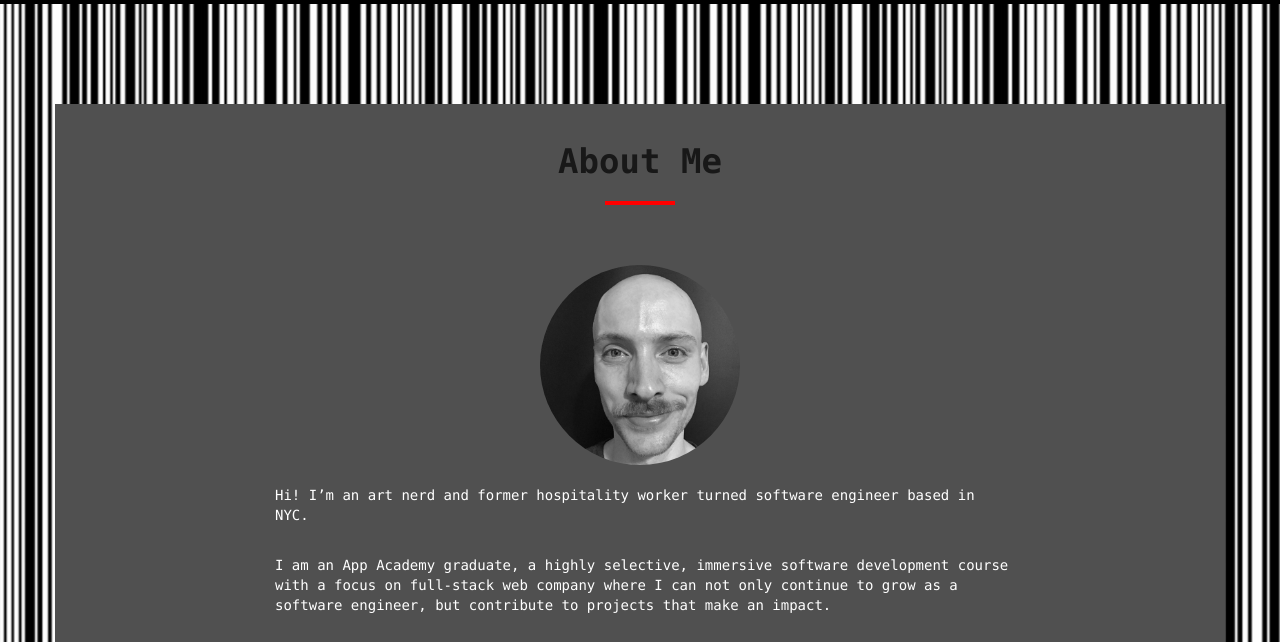
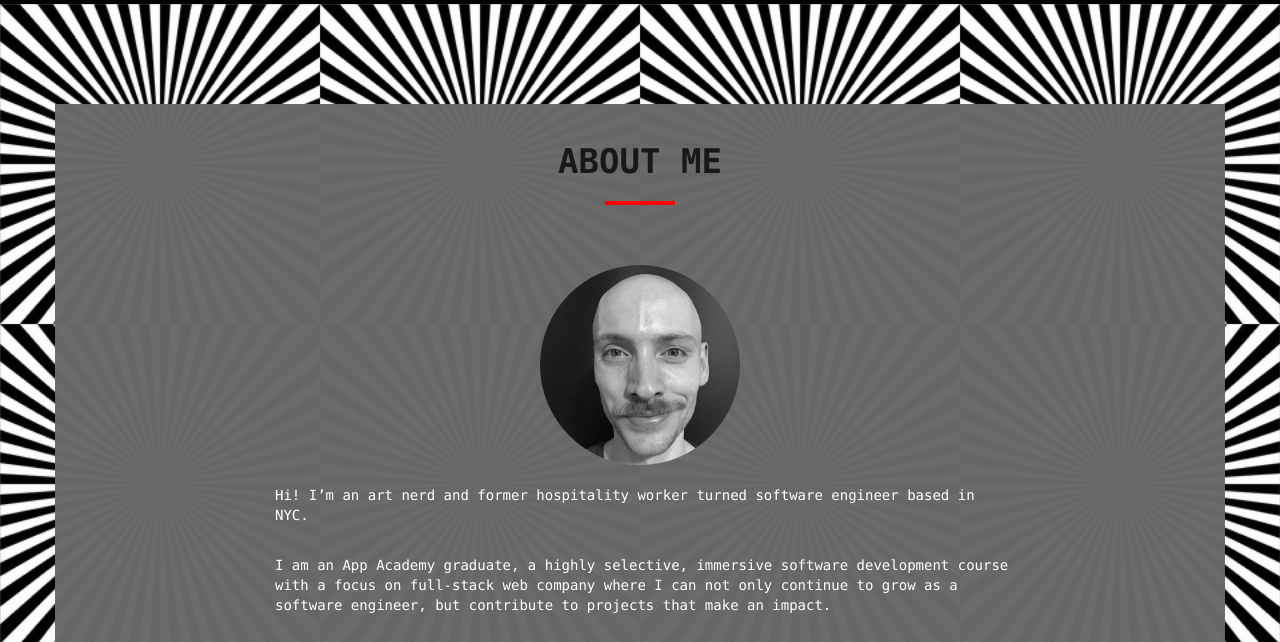
Before and after one commit to cfthorne83/cfthorne83.github.io, a plain HTML site: page index.html in a window 1280 px wide. Shown: the part 1006-1648 px from the top of the page. Drawn offline with nearby package versions, Linux system fonts and the light colour scheme.

Commit message:
change background about section

```diff
--- a/css/override.css
+++ b/css/override.css
@@ -47,12 +47,6 @@ body {
     justify-content: center;
     align-items: center;
     padding-top: 4rem;
-}
-
-#about {
-    background: url("/assets/barcode.jpg") fixed;
-    background-size: 400px;
-    background-color: black;
 }
 
 #skills {
@@ -128,8 +122,16 @@ body {
     filter: grayscale(100%);
 }
 
+#about {
+    background: url("/assets/240_F_195067515_ZWvaHrBC0Uo43gLSWwaDca8H2MKBoLzE.jpeg") fixed;
+
+    background-size: 25%;
+    /* background-size: cover; */
+    background-color: black;
+}
+
 .about-con {
-    background: rgb(80, 80, 80);
+    background: rgba(105, 105, 105, 0.979);
     font-family: Menlo;
     color: white;
 }
--- a/index.html
+++ b/index.html
@@ -98,7 +98,7 @@
 <div id="about">
   <div class="container about-con">
     <div class="section-title text-center center">
-      <h2 class="about-me">About Me</h2>
+      <h2 class="about-me">ABOUT ME</h2>
       <hr>
     </div>
     <div class="row">
```
Also changed, not shown: assets/240_F_195067515_ZWvaHrBC0Uo43gLSWwaDca8H2MKBoLzE.jpeg (added), assets/240_F_226250191_9vHkM8HIYEvNEVjw04YK96kLiNHiwBtw.jpeg (added), assets/240_F_52160138_3duwgZcMUbD6fW5wDQbw9MhiXoGUreNl.jpeg (added), assets/500_F_422659940_kHFxuBX8An1qfz9j2PsYEcjdt75OiWjI.jpeg (added), assets/IMG_5312.jpg (added), assets/IMG_5313.jpg (added), assets/IMG_5314 2.jpg (added), assets/grooveland-designs-Novmz_Z863M-unsplash.jpg (added).
